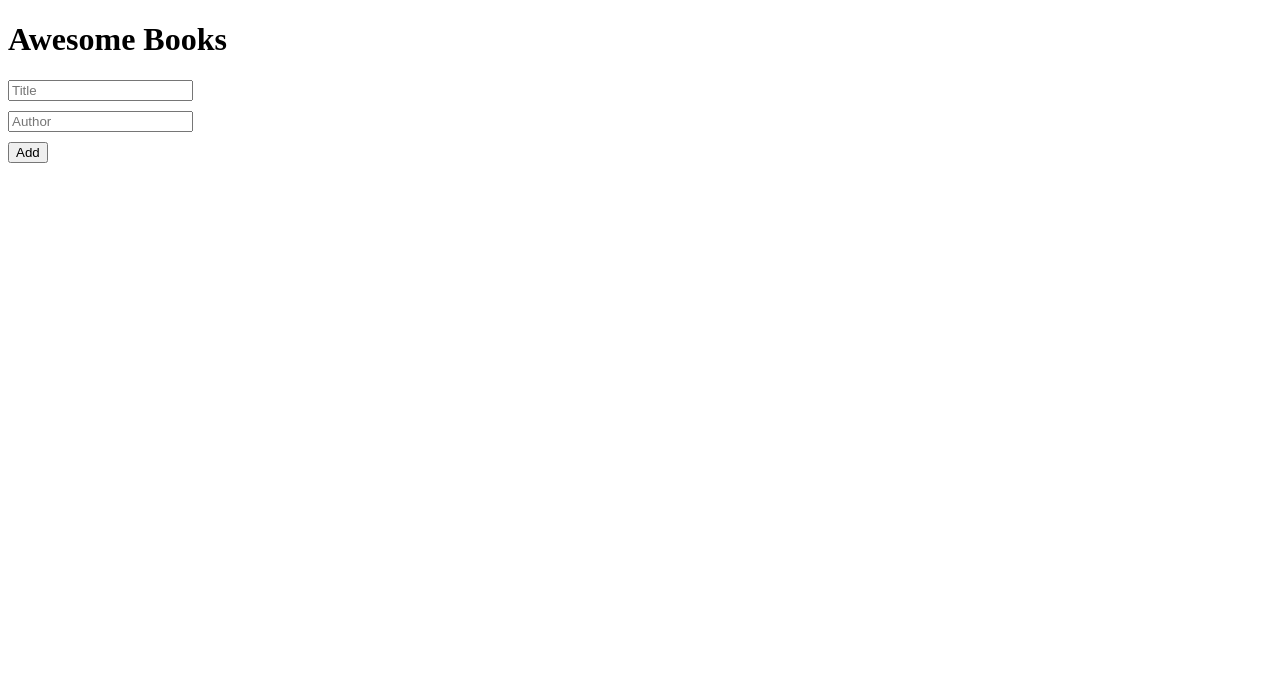
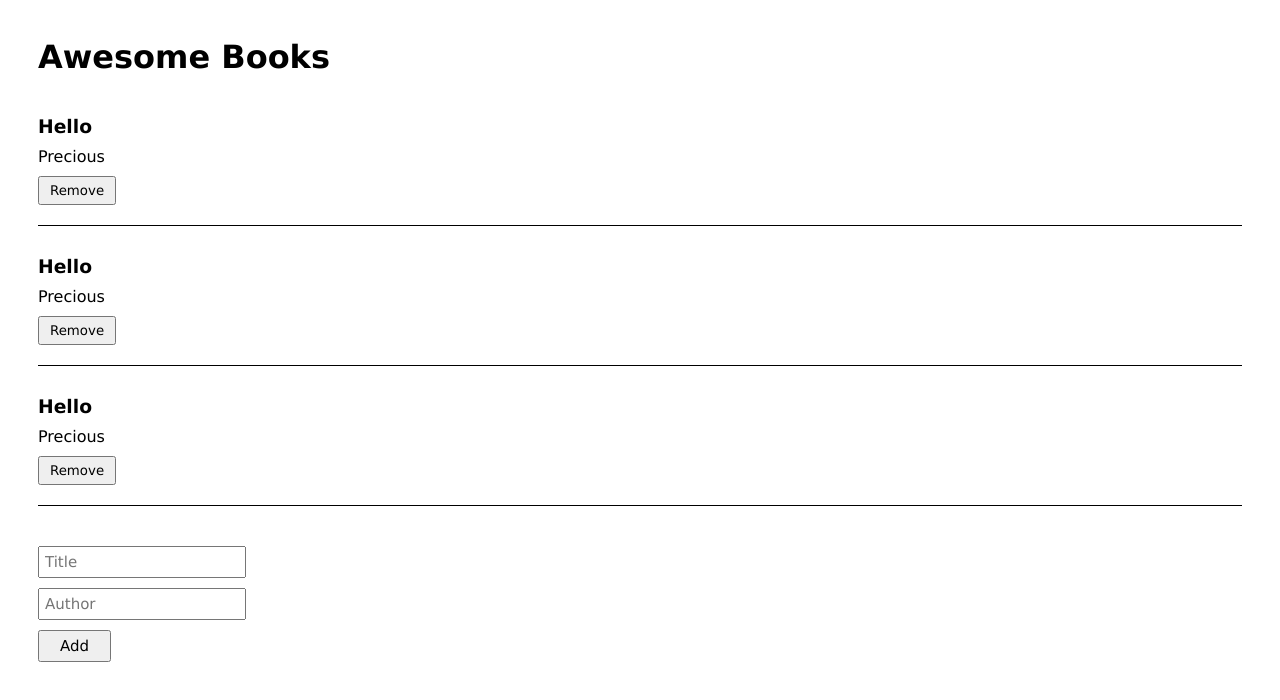
Before and after one commit to lorenzoworx/microverse-awesome-books, a plain HTML site: page index.html in a window 1280 px wide. Drawn offline with Linux system fonts and the light colour scheme.

Commit message:
Add styling

```diff
--- a/index.html
+++ b/index.html
@@ -13,9 +13,7 @@
     <h1>Awesome Books</h1>
   </header>
   <main>
-    <section id="book_section">
-
-    </section>
+    <section id="books_container"></section>
     <section>
       <form id="add_book_form">
         <input id="title_input" placeholder="Title" />
--- a/script.js
+++ b/script.js
@@ -1,4 +1,17 @@
-const books = [];
+const books = [
+  {
+    title: 'Hello',
+    author: 'Precious'
+  },
+  {
+    title: 'Hello',
+    author: 'Precious'
+  },
+  {
+    title: 'Hello',
+    author: 'Precious'
+  },
+];
 
 function addBook(title, author) {
   books.push({ id: books.length, title, author });
@@ -8,3 +21,20 @@ function removeBook(bookId) {
   const bookIndex = books.findIndex((book) => book && book.id == bookId);
   delete books[bookIndex];
 }
+
+function showBooks() {
+  let booksHTML = '';
+  books.forEach((book) => {
+    booksHTML += `
+      <div class="book">
+        <h3>${book.title}</h3>
+        <p>${book.author}</p>
+        <button>Remove</button>
+      </div>
+    `;
+  });
+  const booksContainer = document.querySelector('#books_container');
+  booksContainer.innerHTML = booksHTML;
+}
+
+showBooks();
--- a/style.css
+++ b/style.css
@@ -1,7 +1,62 @@
+
+* {
+  box-sizing: border-box;
+  font-family: Verdana, Geneva, Tahoma, sans-serif;
+}
+
+body {
+  padding: 30px;
+}
+
+/* Header */
+
+h1 {
+  margin: 0;
+}
+
+/* Books section */
+
+#books_container {
+  padding: 20px 0;
+  display: flex;
+  flex-direction: column;
+  gap: 10px;
+}
+
+.book > * {
+  margin: 0;
+  padding: 0;
+}
+
+.book {
+  display: flex;
+  flex-direction: column;
+  gap: 10px;
+  align-items: flex-start;
+  padding: 20px 0;
+  border-bottom: 1px solid black;
+}
+
+.book > button {
+  padding: 5px 10px;
+}
+
+/* Add book form */
 
 #add_book_form {
   display: flex;
   flex-direction: column;
   align-items: flex-start;
   gap: 10px;
+  padding: 20px 0;
 }
+
+#add_book_form > input {
+  font-size: 15px;
+  padding: 5px;
+}
+
+#add_book_form > button {
+  font-size: 15px;
+  padding: 5px 20px;
+}
```
